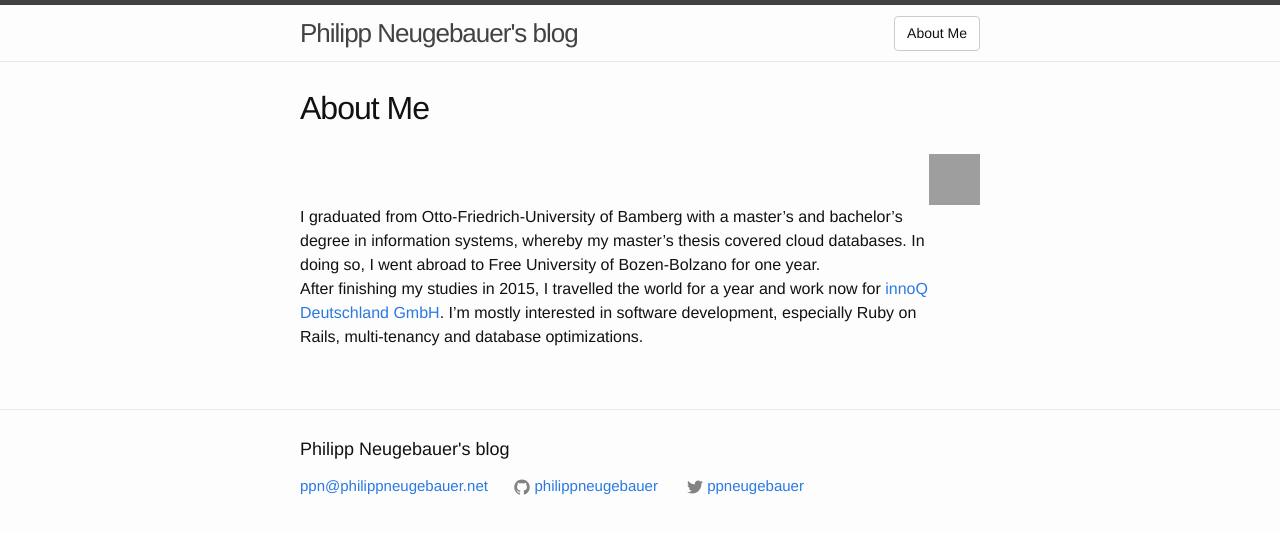
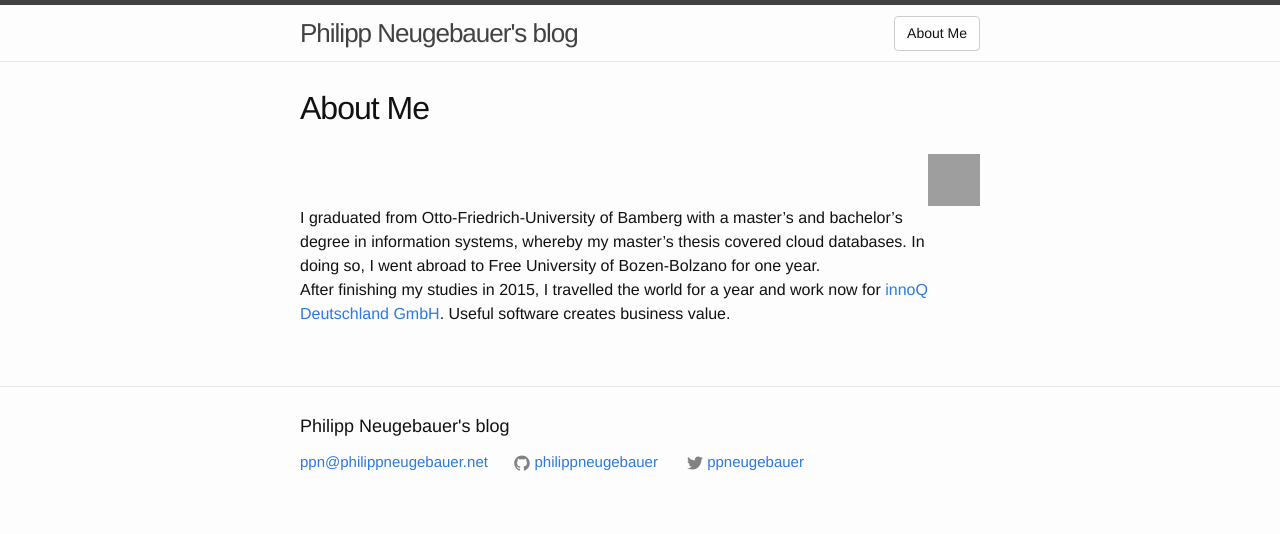
Before and after one commit to philippneugebauer/philippneugebauer.github.io, a Jekyll site: the page built from about.md, in a window 1280 px wide. Shown: the top 534 px of the page. Built offline with Jekyll 4.4.1, drawn with Linux system fonts in a browser that asks for light colours; grey boxes are pictures that could not be loaded.

Commit message:
Update about.md

```diff
--- a/about.md
+++ b/about.md
@@ -6,4 +6,4 @@ permalink: /about/
 
 ||![me](http://www.gravatar.com/avatar/140f700db0703975a38481d26b110e50.png?s=150)|
 |I graduated from Otto-Friedrich-University of Bamberg with a master's and bachelor's degree in information systems, whereby my master's thesis covered cloud databases. In doing so, I went abroad to Free University of Bozen-Bolzano for one year.||
-|After finishing my studies in 2015, I travelled the world for a year and work now for [innoQ Deutschland GmbH](https://www.innoq.com). I'm mostly interested in software development, especially Ruby on Rails, multi-tenancy and database optimizations.||
+|After finishing my studies in 2015, I travelled the world for a year and work now for [innoQ Deutschland GmbH](https://www.innoq.com). Useful software creates business value.||
```
